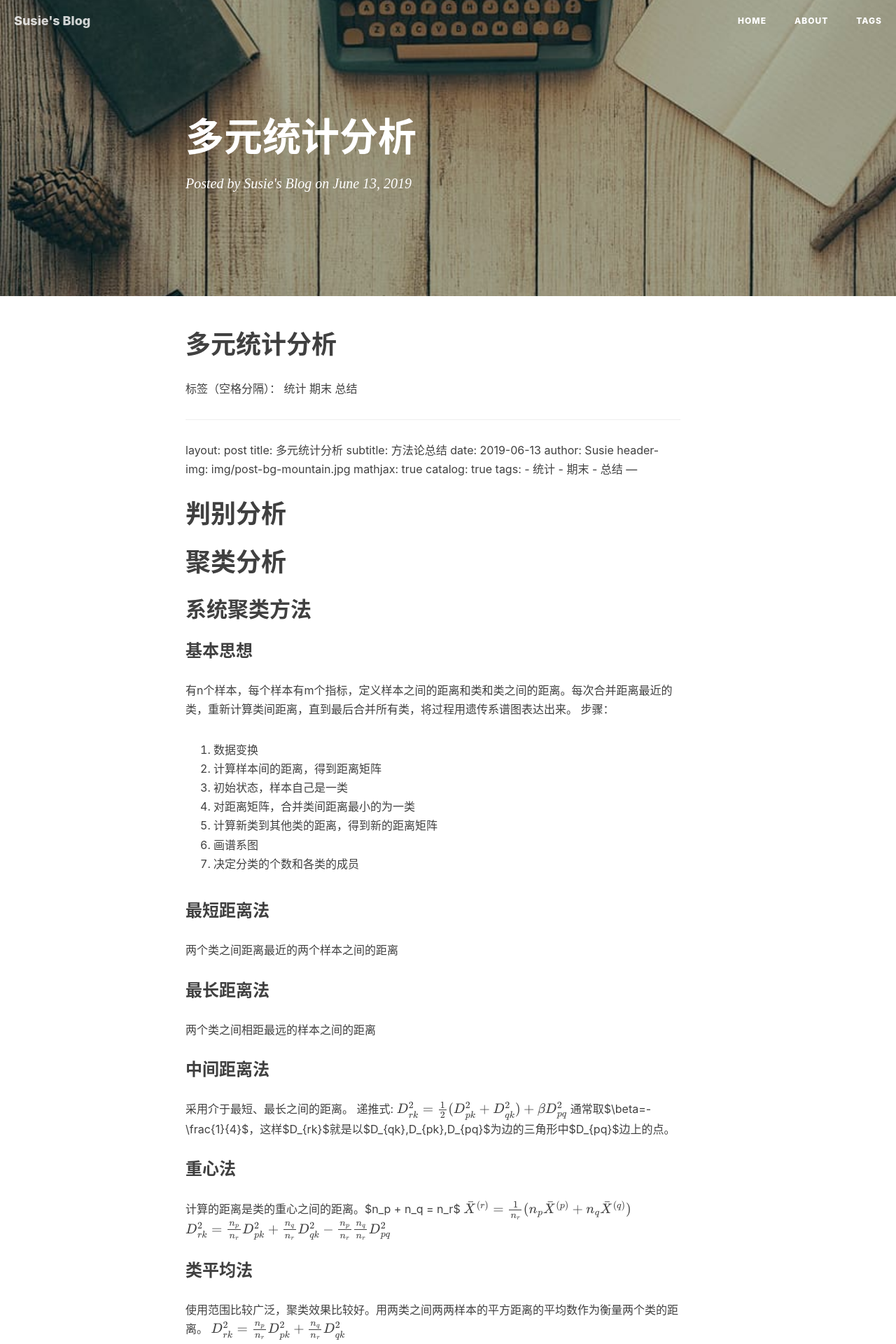
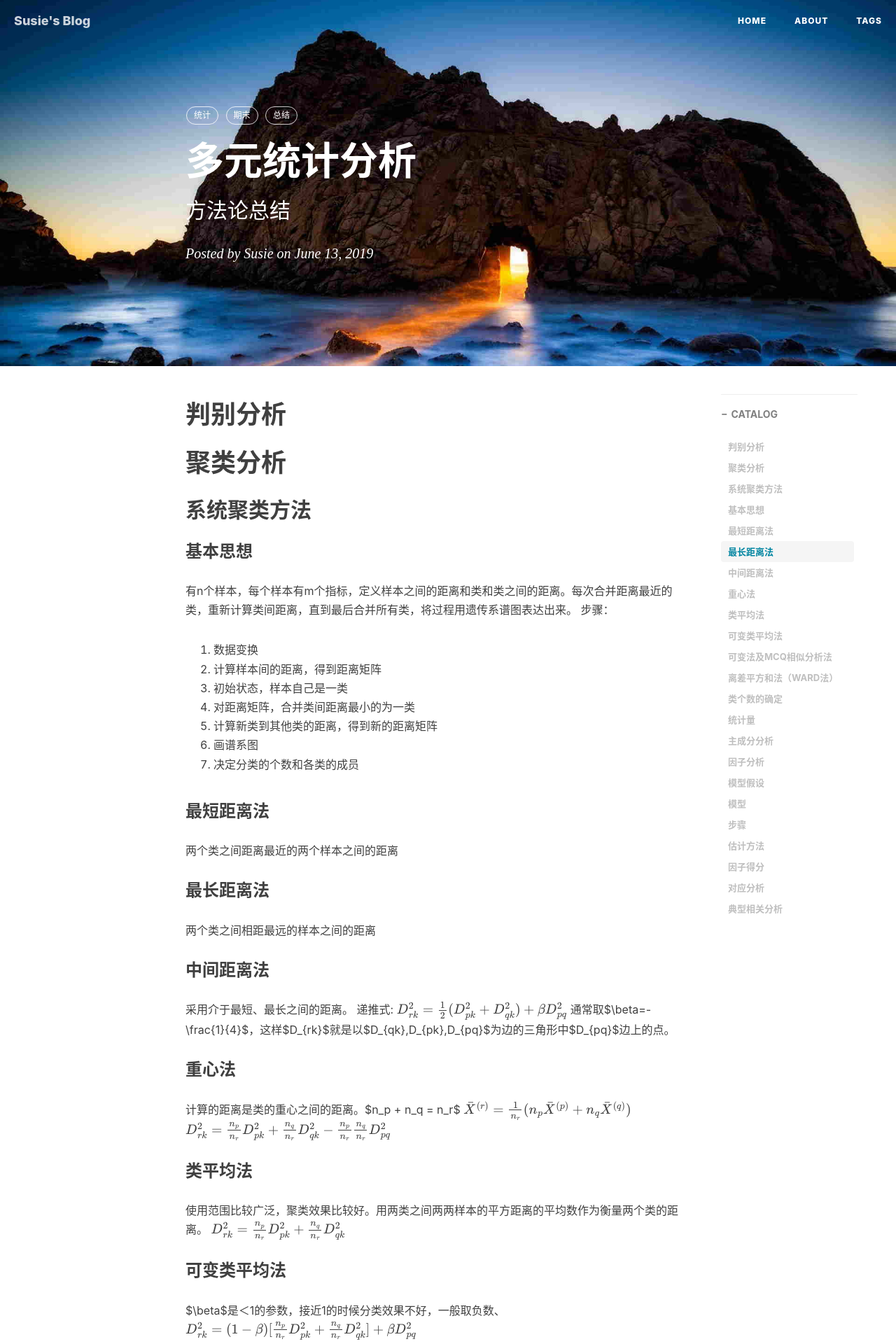
Before and after one commit to YuweiShen/jekyll, a Jekyll site: the page built from _posts/2019-06-13-多元统计分析.md, in a window 1280 px wide. Shown: the top 1920 px of the page at 70% size. Built offline with Jekyll 4.4.1, drawn with Linux system fonts in a browser that asks for light colours; our own code applies the rules of GitHub Pages for plain Markdown files; formulas are drawn with MathJax 3; comment, search, counter and statistics services are not loaded.

Commit message:
Update 2019-06-13-多元统计分析.md

```diff
--- a/_posts/2019-06-13-多元统计分析.md
+++ b/_posts/2019-06-13-多元统计分析.md
@@ -1,7 +1,3 @@
-# 多元统计分析
-
-标签（空格分隔）： 统计 期末 总结
-
 ---
 
 layout:     post
```
